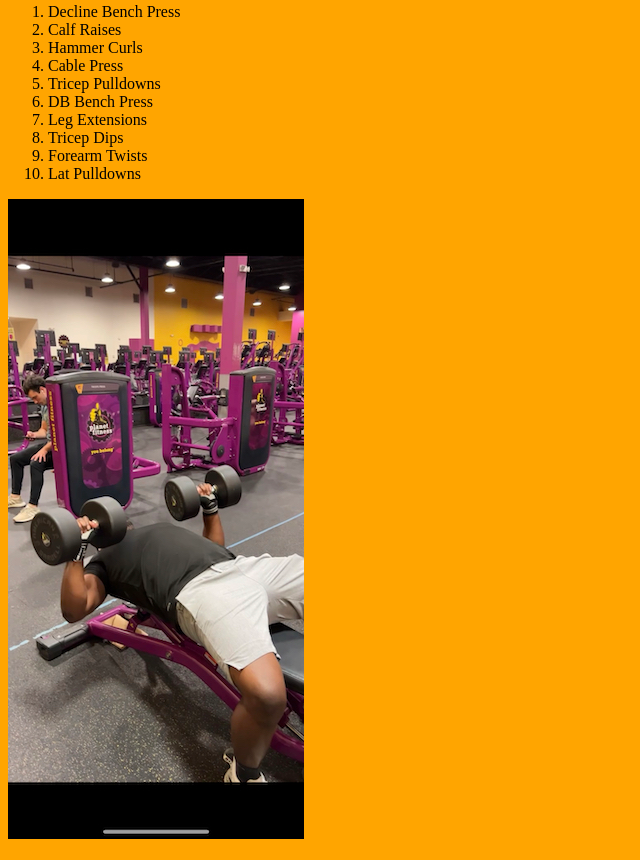
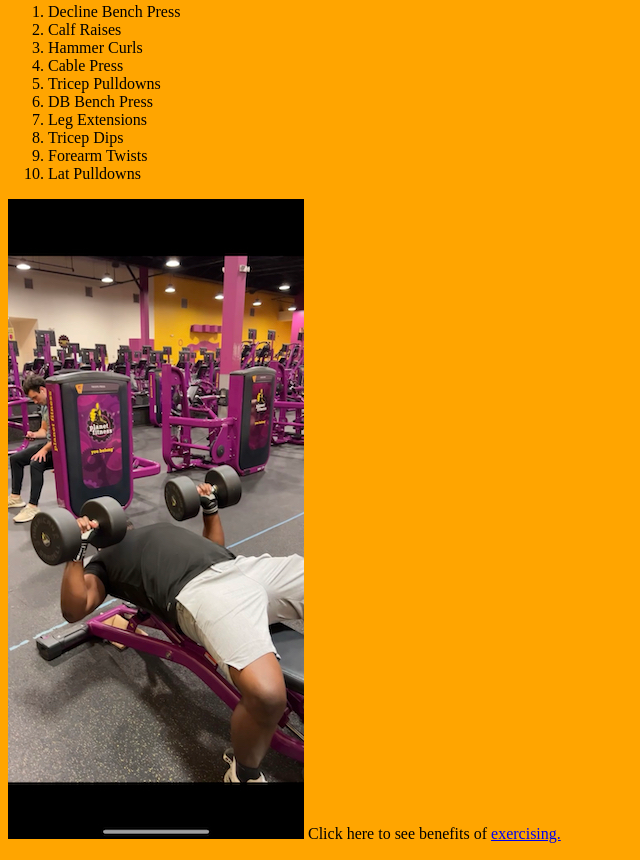
Before and after one commit to Iraon720/Iraon, a plain HTML site: page index.html in a window 1280 px wide. Shown: the part 1757-2617 px from the top of the page, without its empty margins (0-640 px from the left). Drawn offline with Linux system fonts and the light colour scheme.

Commit message:
Finished Pt 1

```diff
--- a/index.html
+++ b/index.html
@@ -89,7 +89,11 @@
           <li>Forearm Twists</li>
           <li>Lat Pulldowns</li>
         </ol>
-        <img src="melifting.jpeg" alt="Me doing DB Bench Press" >
+        <figcaption>
+
+          <img src="melifting.jpeg" alt="Me doing DB Bench Press" >
+          Click here to see benefits of <a href="https://www.healthline.com/nutrition/10-benefits-of-exercise">exercising.</a>
+</figcaption>
       </section>
       <section Id="Video Games">
         <h2>Video Games</h2>
```
